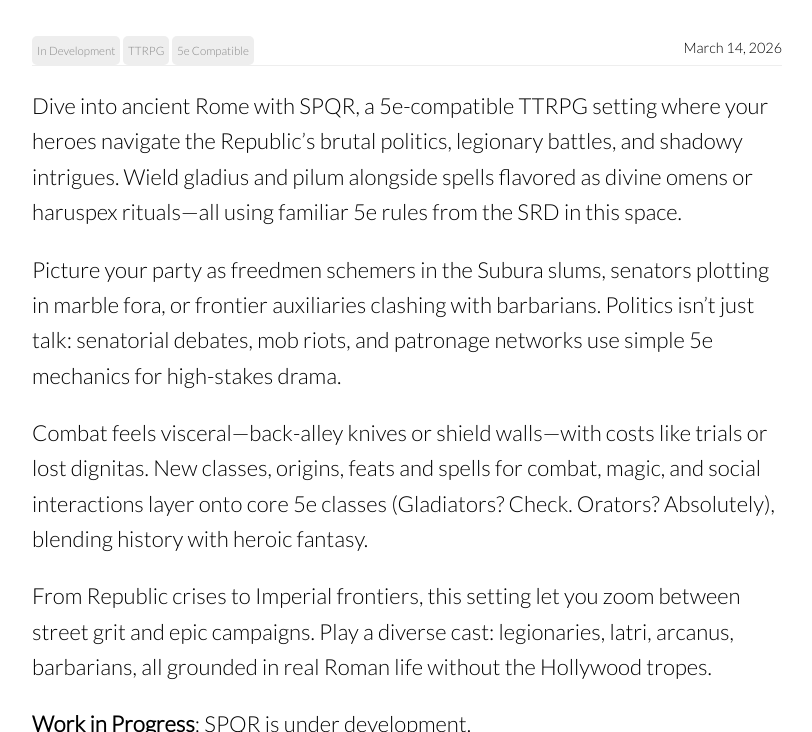
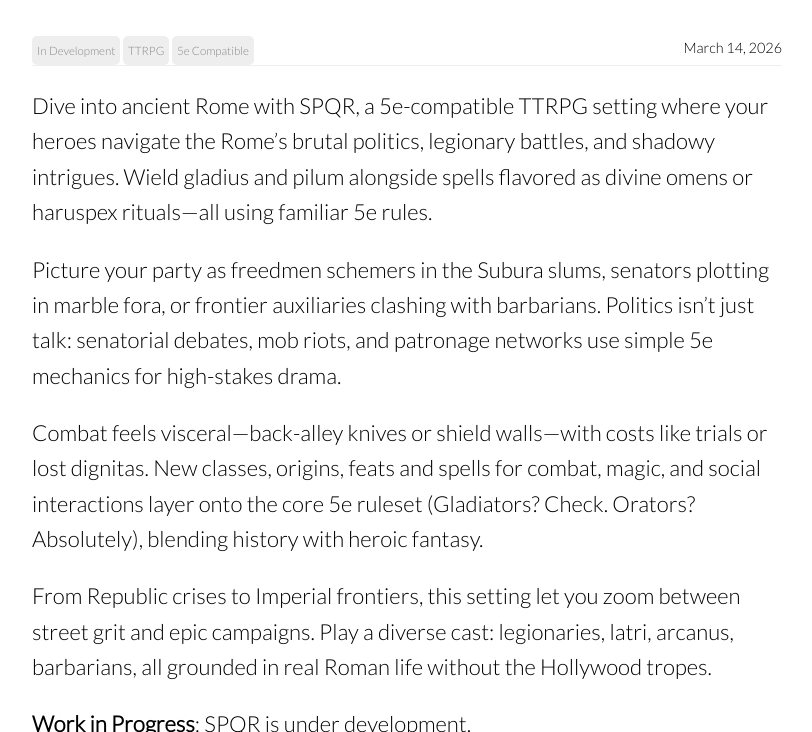
Before and after one commit to Iffrit-Studio/iffrit-website, a Jekyll site: the page built from _projects/spqr.md, in a window 1280 px wide and 900 px high, scrolled down 736 px, cut to the strip 168-900 px from the top of the window. Shown: the whole strip, without its empty margins (233-1045 px from the left). Built offline with Jekyll 4.4.1, drawn with Linux system fonts in a browser that asks for light colours; nearby versions of some CDN libraries.

Commit message:
Clarity fixes in projects.

```diff
--- a/_projects/spqr.md
+++ b/_projects/spqr.md
@@ -12,11 +12,11 @@
 image_credits: AI-Generated (Gemini)
 learn_more: Read
 ---
-Dive into ancient Rome with SPQR, a 5e-compatible TTRPG setting where your heroes navigate the Republic's brutal politics, legionary battles, and shadowy intrigues. Wield gladius and pilum alongside spells flavored as divine omens or haruspex rituals—all using familiar 5e rules from the SRD in this space.
+Dive into ancient Rome with SPQR, a 5e-compatible TTRPG setting where your heroes navigate the Rome's brutal politics, legionary battles, and shadowy intrigues. Wield gladius and pilum alongside spells flavored as divine omens or haruspex rituals—all using familiar 5e rules.
 
 Picture your party as freedmen schemers in the Subura slums, senators plotting in marble fora, or frontier auxiliaries clashing with barbarians. Politics isn't just talk: senatorial debates, mob riots, and patronage networks use simple 5e mechanics for high-stakes drama.
 
-Combat feels visceral—back-alley knives or shield walls—with costs like trials or lost dignitas. New classes, origins, feats and spells for combat, magic, and social interactions layer onto core 5e classes (Gladiators? Check. Orators? Absolutely), blending history with heroic fantasy.
+Combat feels visceral—back-alley knives or shield walls—with costs like trials or lost dignitas. New classes, origins, feats and spells for combat, magic, and social interactions layer onto the core 5e ruleset (Gladiators? Check. Orators? Absolutely), blending history with heroic fantasy.
 
 From Republic crises to Imperial frontiers, this setting let you zoom between street grit and epic campaigns. Play a diverse cast: legionaries, latri, arcanus, barbarians, all grounded in real Roman life without the Hollywood tropes.
 
```
Also changed, not shown: _projects/homebrewery4vsc.md (line endings or trailing spaces).
